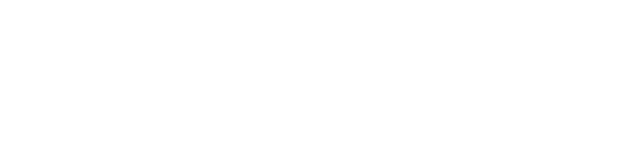
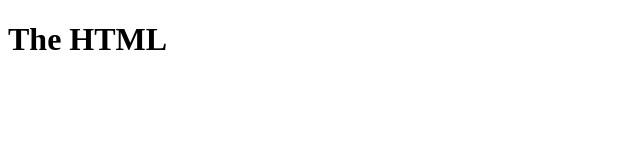
Before and after one commit to Vijay-anand-05/test, a plain HTML site: page index.html in a window 1280 px wide. Shown: the whole page, without its empty margins (0-640 px from the left). Drawn offline with Linux system fonts and the light colour scheme.

Commit message:
add style.css

```diff
--- a/index.html
+++ b/index.html
@@ -6,6 +6,6 @@
     <title>Document</title>
 </head>
 <body>
-
+    <h1>The HTML</h1>
 </body>
 </html>
```
Also changed, not shown: style.css (added).
